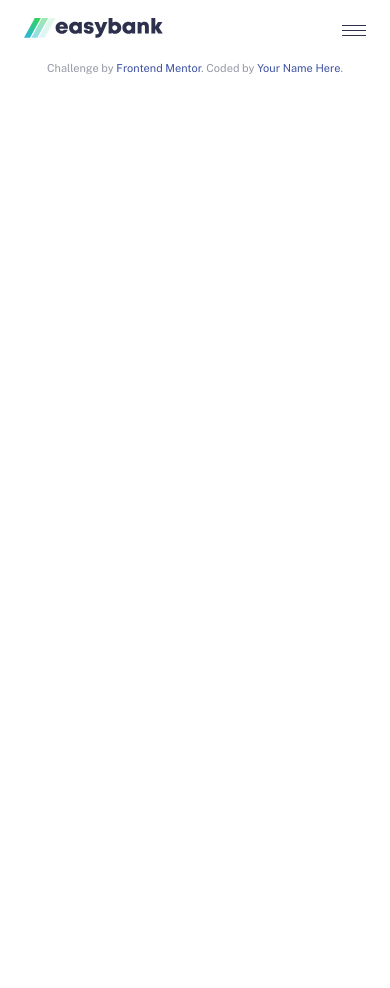
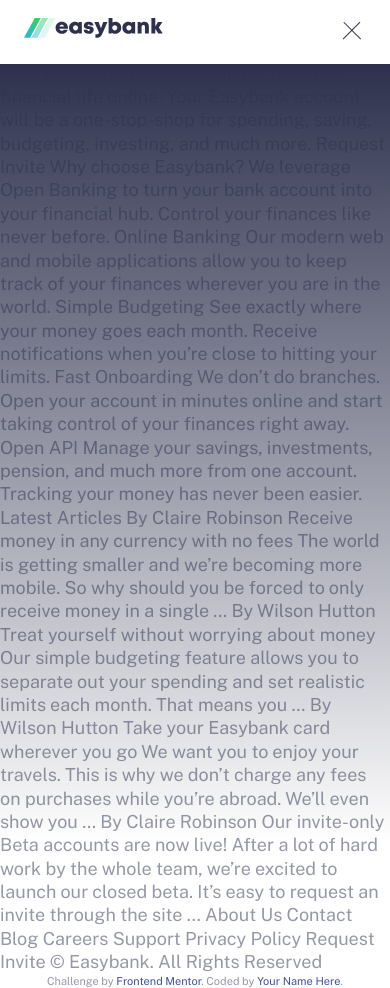
Before and after one commit to melissaugrai/FM-Easybank-Landing-Page, a plain HTML site: page index.html in a window 390 px wide. Both pictures are taken after a click on the link 354 px from the left and 30 px from the top of the page. Before the commit the page ends 844 px from the top, so only its background shows below. Drawn offline with nearby package versions, Linux system fonts and the light colour scheme.

Commit message:
Added animated hamburger menu.

```diff
--- a/app/js/script.js
+++ b/app/js/script.js
@@ -1 +1,18 @@
-console.log('Hello World check');
+const btnHamburger = document.querySelector('#btnHamburger');
+const header = document.querySelector('.header');
+const overlay = document.querySelector('.overlay')
+
+btnHamburger.addEventListener('click', function() {
+    console.log('open hamburger');
+
+    if (header.classList.contains('open')) { //close ham menu
+        header.classList.remove('open');
+        overlay.classList.remove('fade-in');
+        overlay.classList.add('fade-out')
+    } else { //open menu
+        header.classList.add('open');
+        overlay.classList.remove('fade-out');
+        overlay.classList.add('fade-in');
+    }
+
+});
--- /dev/null
+++ b/app/scss/_animations.scss
@@ -0,0 +1,36 @@
+@keyframes fade-in {
+    from {
+        visibility: hidden;
+        opacity: 0;
+    }
+    1% {
+        visibility: visible;
+        opacity: 0;
+    }
+    to {
+        opacity: 1;
+    }
+}
+.fade-in {
+    animation: fade-in 300ms ease-in-out forwards;
+}
+
+@keyframes fade-out {
+    from {
+        visibility: visible;
+        opacity: 1;
+    }
+    99%{
+        visibility: visible;
+        opacity: 0;
+    }
+    to {
+        visibility: hidden;
+        opacity: 0;
+
+    }
+}
+
+.fade-out {
+    animation: fade-out 300ms ease-in-out forwards;
+}
--- a/app/scss/_header.scss
+++ b/app/scss/_header.scss
@@ -1,4 +1,36 @@
 .header {
+
+    //Hamburger Open Styles
+    &.open {
+
+        .header__menu {
+            >span:first-child {
+                //top line
+                transform: rotate(45deg);
+            }
+
+            >span:nth-child(2) {
+                //middle line
+                opacity: 0;
+            }
+
+            >span:last-child {
+                //bottom line
+                transform: rotate(-45deg);
+            }
+        }
+    }
+
+    .overlay {
+        opacity: 0;
+        position: fixed;
+        top: 4rem;
+        right: 0rem;
+        bottom: 0rem;
+        left: 0rem;
+        background-image: linear-gradient($darkBlue, transparent);
+
+    }
 
     nav {
         padding: 1.125rem 1.5rem;
@@ -20,11 +52,15 @@
             width: 1.5rem;
             height: .0625rem;
             background-color: $darkBlue;
+            transition: all ease-in-out;
+            transform-origin: .3rem .0625rem;
 
             &:not(:last-child) {
                 margin-bottom: .25rem;
             }
         }
+
+
     }
 
     &__links {
@@ -59,7 +95,5 @@
                 }
             }
         }
-
-
     }
 }
--- a/app/scss/style.scss
+++ b/app/scss/style.scss
@@ -1,4 +1,5 @@
 @import "variables";
 @import "mixins";
+@import "animations";
 @import "globals";
 @import "header";
--- a/index.html
+++ b/index.html
@@ -28,11 +28,12 @@
 
 <body>
   <header class="header">
+    <div class="overlay"></div>
     <nav class="flex flex-jc-sb flex-ai-c">
       <a href="/" class="header__logo">
         <img src="/images/logo.svg" alt="Easybank Logo">
       </a>
-      <a href="#" class="header__menu hide-for-desktop">
+      <a id="btnHamburger" href="#" class="header__menu hide-for-desktop">
         <span></span>
         <span></span>
         <span></span>
@@ -46,18 +47,8 @@
     </nav>
   </header>
 
-  <!--
 
-
-
-
-
-
-
-
-
-
-  Next generation digital banking
+ Next generation digital banking
 
   Take your financial life online. Your Easybank account will be a one-stop-shop
   for spending, saving, budgeting, investing, and much more.
@@ -123,12 +114,12 @@
   Request Invite
 
   © Easybank. All Rights Reserved
--->
+
   <div class="attribution">
     Challenge by <a href="https://www.frontendmentor.io?ref=challenge" target="_blank">Frontend Mentor</a>.
     Coded by <a href="#">Your Name Here</a>.
   </div>
-  <script src="/app/js/script.js"></script>
+  <script src="/app/js/script.js" async defer></script>
 </body>
 
 </html>
```
Also changed, not shown: app/scss/style.css, 1 other file.
